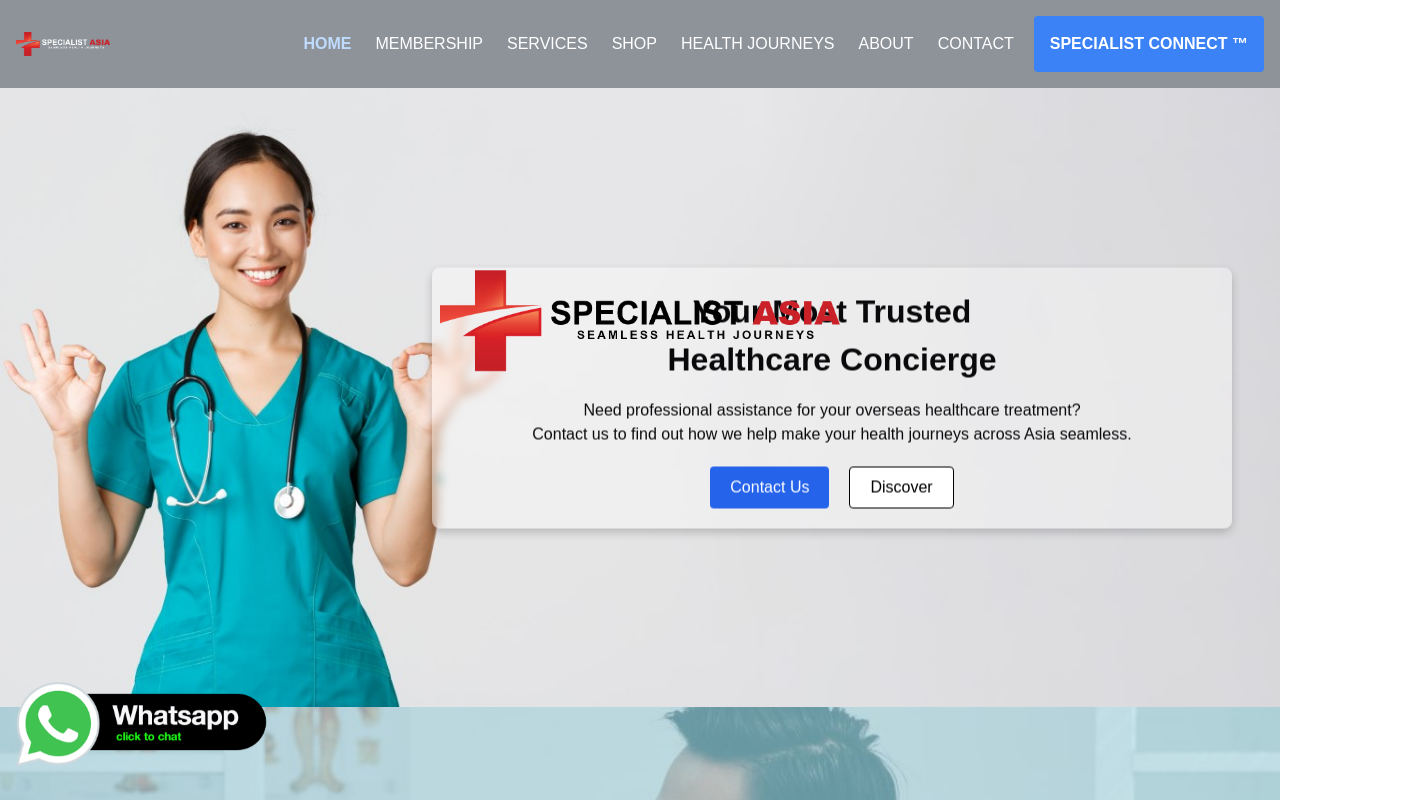
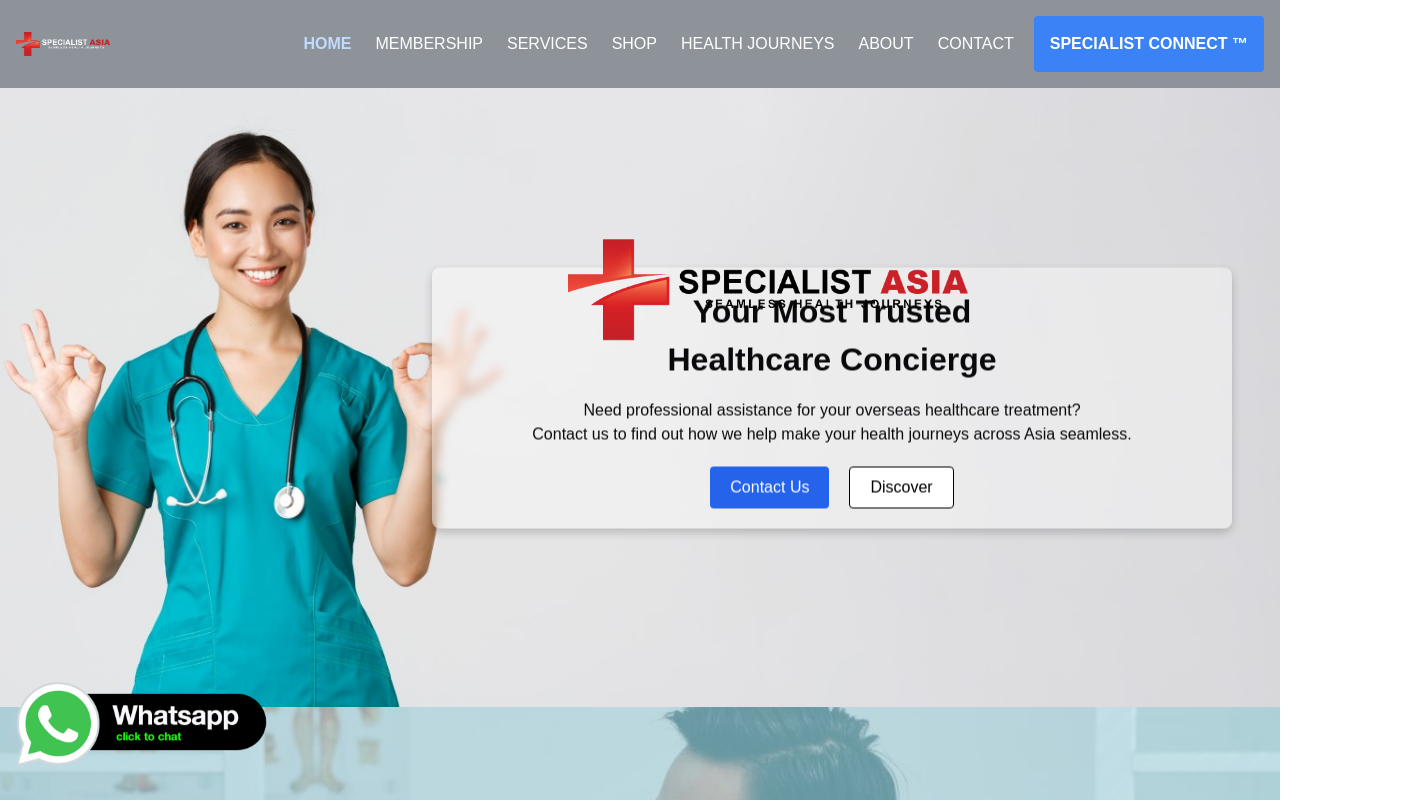
Before and after one commit to ywlee8888/funderasia_nextjs, a Next.js app: page / in a window 1280 px wide. Shown: the top 800 px of the page, 1408 px wide, since content can reach past the window. Built offline with nearby package versions, Linux system fonts and the light colour scheme.

Commit message:
adjust logo position

```diff
--- a/components/banners/bannerfull.module.css
+++ b/components/banners/bannerfull.module.css
@@ -90,8 +90,8 @@
     justify-content: center;
     align-items: center;
     position: absolute;
-    top: 40%; /* Adjusted for better positioning */
-    left: 50%;
+    top: 35%; /* Adjusted for better positioning */
+    left: 60%;
     transform: translate(-50%, -50%); /* Center it properly */
     z-index: 2; /* Keep it above the overlay card */
     width: 100%;
```
